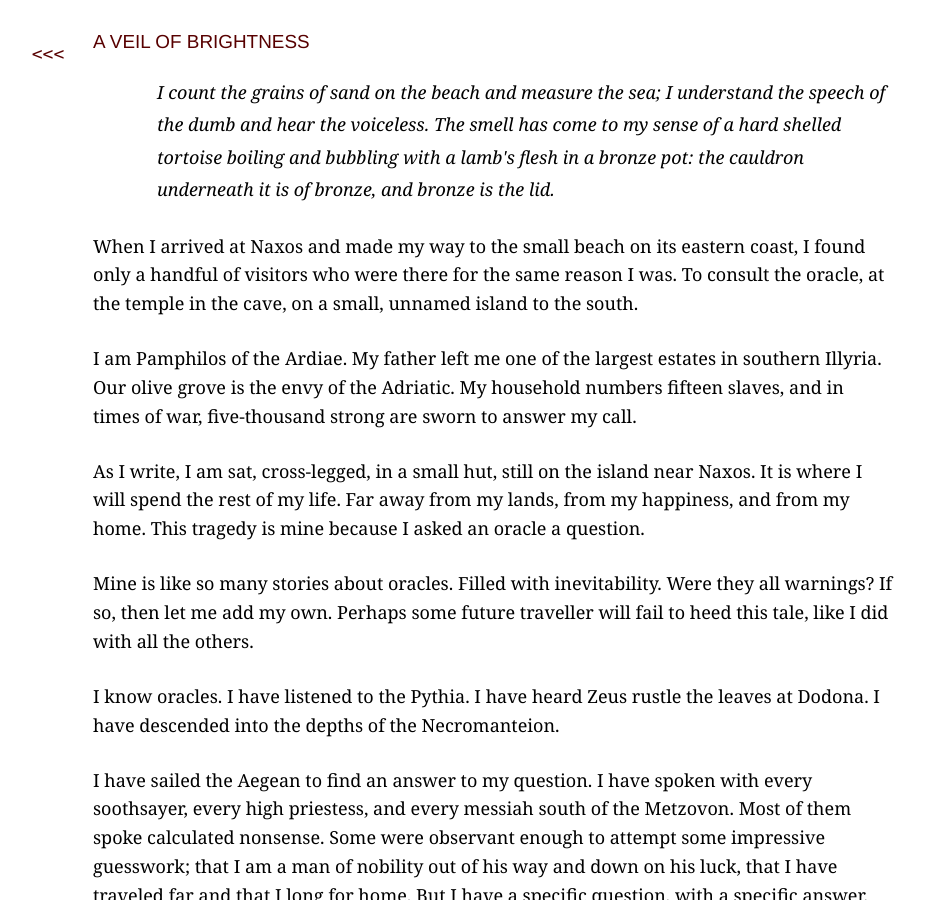
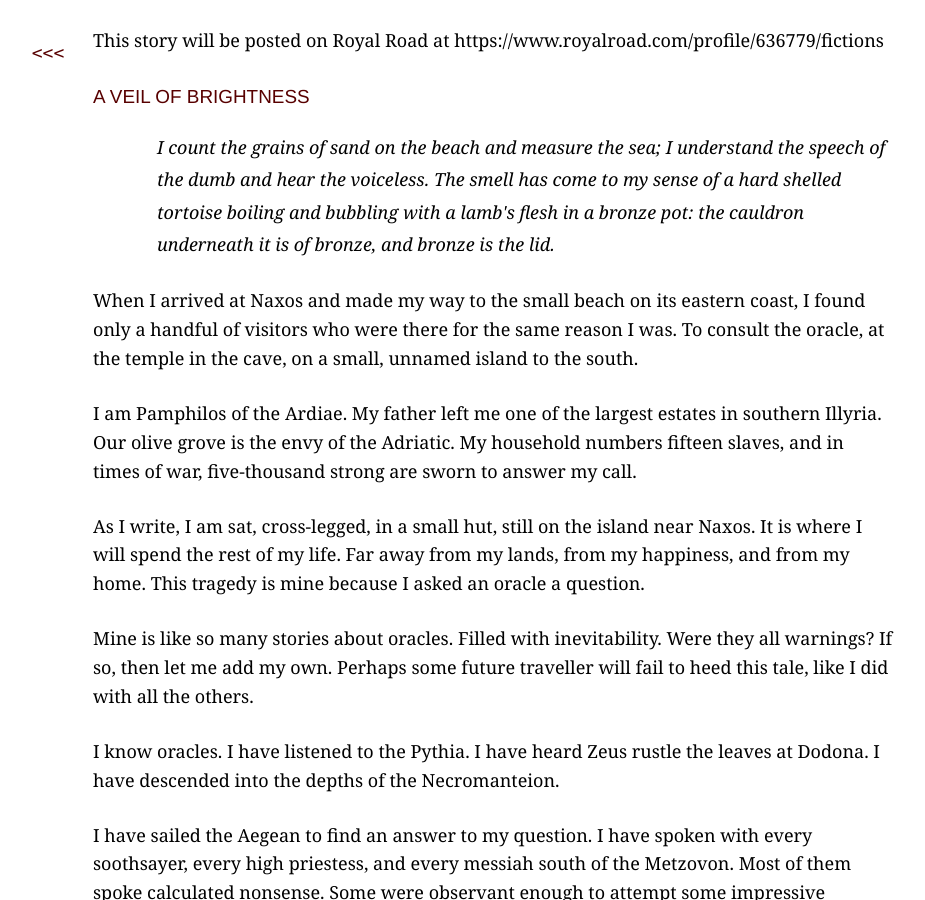
Before and after one commit to pbloem/profane-tmesis, a Jekyll site: the page built from a-veil-of-brightness.md, in a window 1280 px wide and 900 px high. Shown: the whole window, without its empty margins (147-1072 px from the left). Built offline with Jekyll 4.4.1, drawn with Linux system fonts in a browser that asks for light colours; our own code applies the rules of GitHub Pages for plain Markdown files.

Commit message:
Update a-veil-of-brightness.md

```diff
--- a/a-veil-of-brightness.md
+++ b/a-veil-of-brightness.md
@@ -6,6 +6,8 @@
 
 image: "http://profane-tmesis.info/veil-card.jpg"
 ---
+
+This story will be posted on Royal Road at https://www.royalroad.com/profile/636779/fictions
 
 # A veil of brightness
 
```
